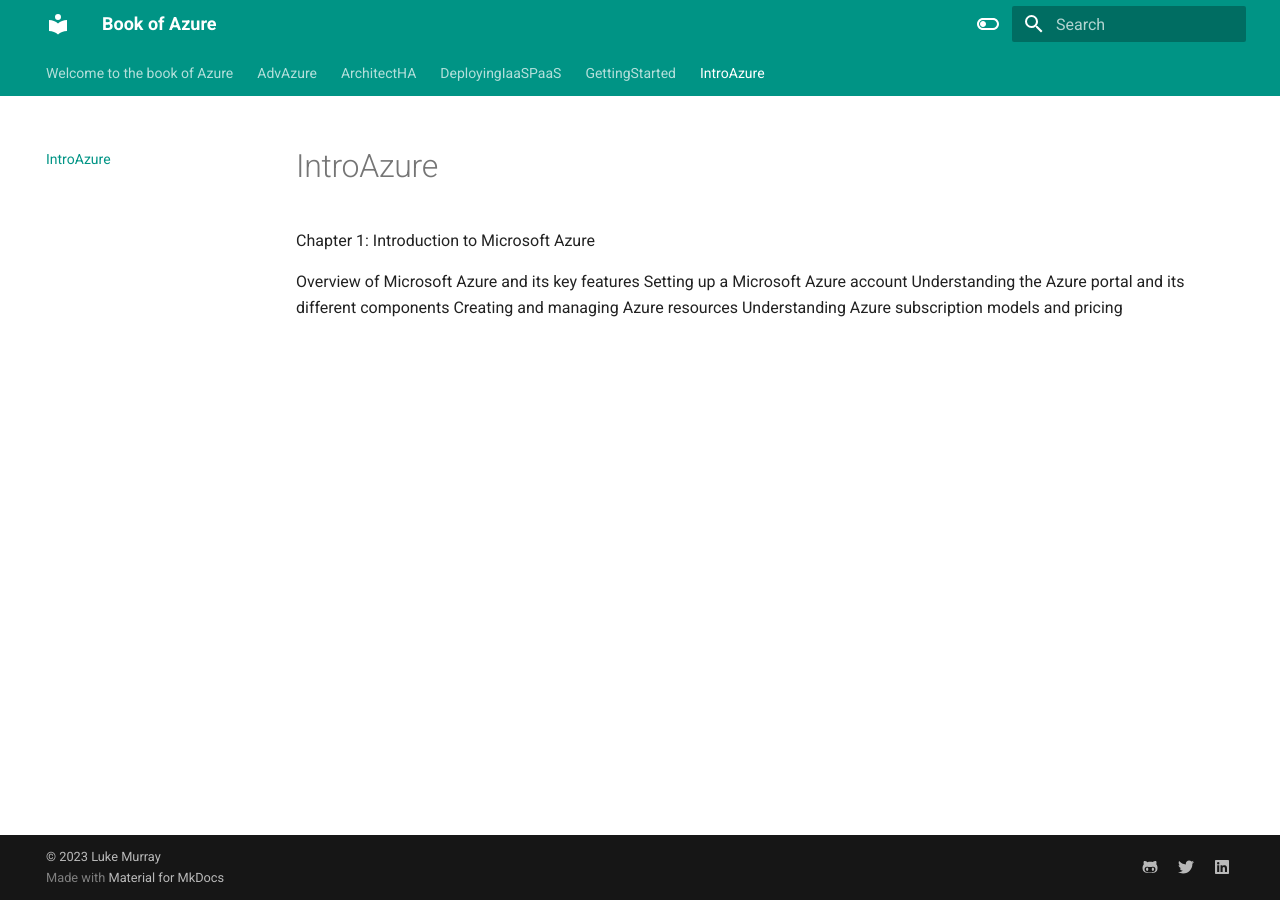
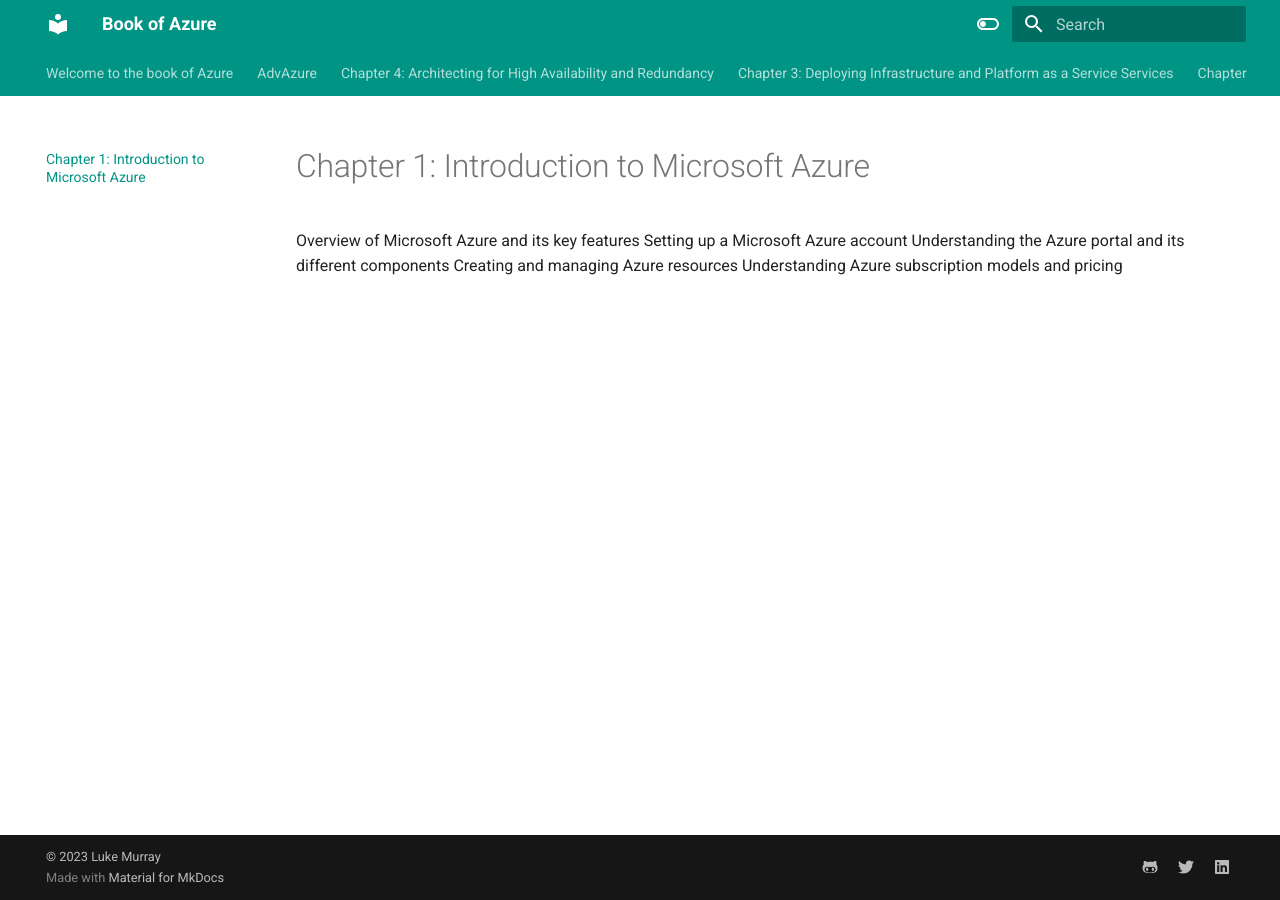
Before and after one commit to lukemurraynz/bookofazure, an MkDocs documentation site: the page built from docs/IntroAzure.md, in a window 1280 px wide. Built offline with MkDocs 1.6.1 and Material for MkDocs 9.7.7, drawn with Linux system fonts in a browser that asks for light colours.

Commit message:
Adjusted heading

```diff
--- a/docs/GettingStarted.md
+++ b/docs/GettingStarted.md
@@ -1,3 +1,5 @@
+# Chapter 2: Getting Started with Azure
+
 Understanding Azure compute services, including virtual machines, containers, and serverless computing
 Creating and managing Azure virtual machines
 Deploying and configuring applications in Azure
--- a/docs/IntroAzure.md
+++ b/docs/IntroAzure.md
@@ -1,4 +1,4 @@
-Chapter 1: Introduction to Microsoft Azure
+# Chapter 1: Introduction to Microsoft Azure
 
 Overview of Microsoft Azure and its key features
 Setting up a Microsoft Azure account
```
Also changed, not shown: docs/ArchitectHA.md (+1 -1 lines), docs/DeployingIaaSPaaS.md (+1 -1 lines).
